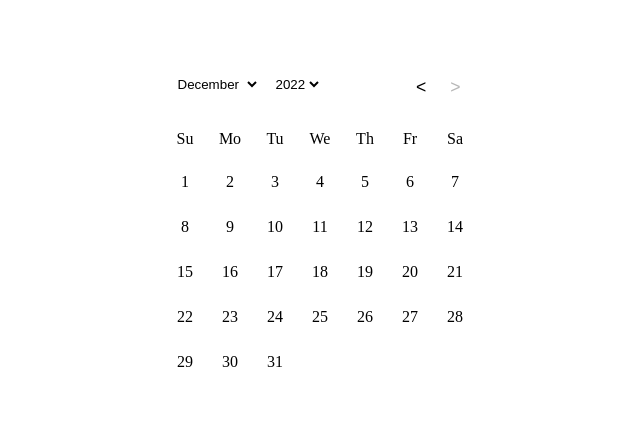
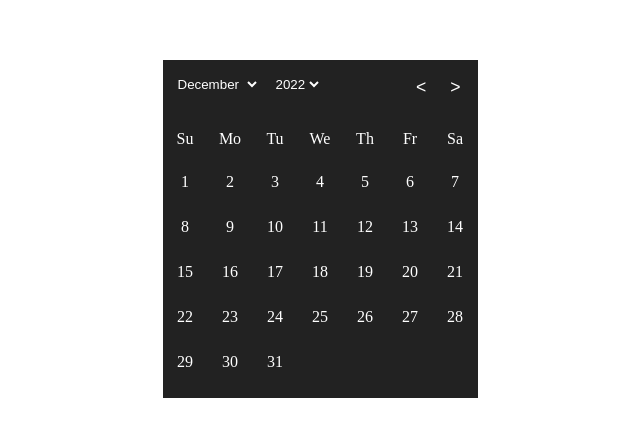
Before and after one commit to jeremy-deurvillier/minimalendar, a React (Create React App) app: page / in a window 1280 px wide. Shown: the part 171-608 px from the top of the page, without its empty margins (320-960 px from the left). Built offline with nearby package versions, Linux system fonts and the light colour scheme.

Commit message:
Ajout de styles CSS pour customiser le calendrier.

```diff
--- a/src/calendar/calendar.module.css
+++ b/src/calendar/calendar.module.css
@@ -1,4 +1,6 @@
 .calendar {
+  color: #FFF;
+  background-color: #222;
   max-width: 315px;
   display: flex;
   flex-flow: column nowrap;
@@ -36,10 +38,15 @@
 
 select {
   text-transform: capitalize;
-  background-color: transparent;
+  color: #FFF;
+  background-color: #222;
   border: 1px solid transparent;
   cursor: pointer;
   margin: 0 5px;
+}
+
+option{
+  color: #FFF;
 }
 
 .navigation > div:last-child {
@@ -50,6 +57,7 @@ select {
 
 button {
   font-size: 1.1em;
+  color: #FFF;
   background-color: transparent;
   border: 1px solid transparent;
   cursor: pointer;
--- a/src/style.css
+++ b/src/style.css
@@ -1,4 +1,5 @@
 body {
+  height: 100vh;
   display: flex;
   flex-flow: row nowrap;
   justify-content: center;
```
